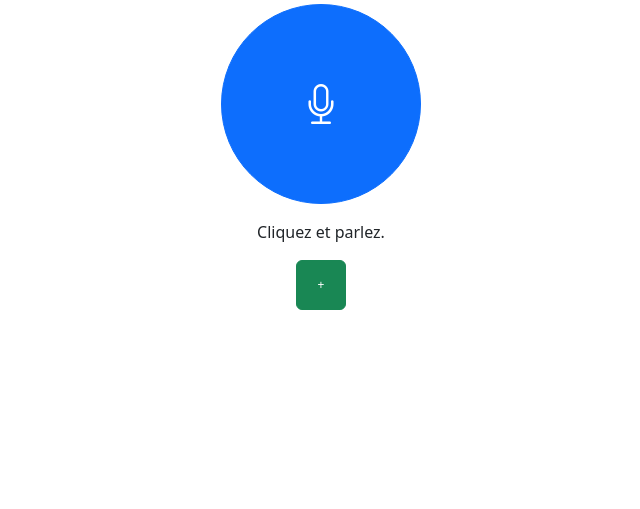
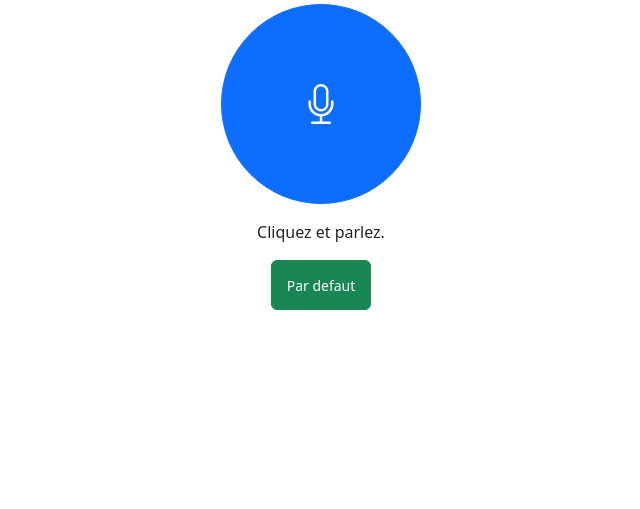
Before and after one commit to Solenhya/VoiceMeteo, a Flask app: template app/templates/accueilVoc.html in a window 1280 px wide. Shown: the part 271-780 px from the top of the page, without its empty margins (319-959 px from the left). Run offline with Flask 3, Linux system fonts and the light colour scheme; the template is opened without the code that fills it, so the values that code supplies are empty.

Commit message:
Debug et style

```diff
--- a/app/static/styles.css
+++ b/app/static/styles.css
@@ -1,7 +1,7 @@
 .btn-smaller {
-    width: 50px;
+    width: 100px;
     height: 50px;
-    font-size: 12px;
+    font-size: 14px;
 }
 
 /* Centrer tout le contenu */
--- a/app/templates/accueilVoc.html
+++ b/app/templates/accueilVoc.html
@@ -10,7 +10,7 @@
       const micButton = document.getElementById('micButton');
       const micIcon = document.getElementById('micIcon');
       const textButton = document.getElementById('textBut')
-      const textInfo = document.getElementById("textInfo")
+      const textInfo = document.getElementById("texteInfo")
       let mediaRecorder;
       let audioChunks = [];
 
@@ -41,8 +41,6 @@
             body: JSON.stringify({ "text": transcript })  // Send text as JSON
             });
         const data =await response.json();
-        console.log(data);  // Do something with the response data
-        console.log(data.date[0].firstDate);
         return data;
     }
     async function trySwitch(data){
@@ -59,7 +57,7 @@
             textInfo.innerHTML="Erreur dans la commande réessayer"
         }
     }
-    textButton.addEventListener('click',async () => {commande =await getCommande("Meteo de Tours de samedi s'il te plait");
+    textButton.addEventListener('click',async () => {commande =await getCommande("Meteo de Tours dans deux jours s'il te plait");
     trySwitch(commande);
     }
     );
@@ -117,7 +115,8 @@
         <p id="texteInfo">Cliquez et parlez.</p>
         <div class = "content">
             <!-- Petit bouton rond centré en bas -->
-            <button id="textBut" class="btn btn-success btn-circle btn-smaller">+</button>
+
+            <button id="textBut" class="btn btn-success btn-circle btn-smaller">Par defaut</button>
         </div>
     </div>
 </div>
```
